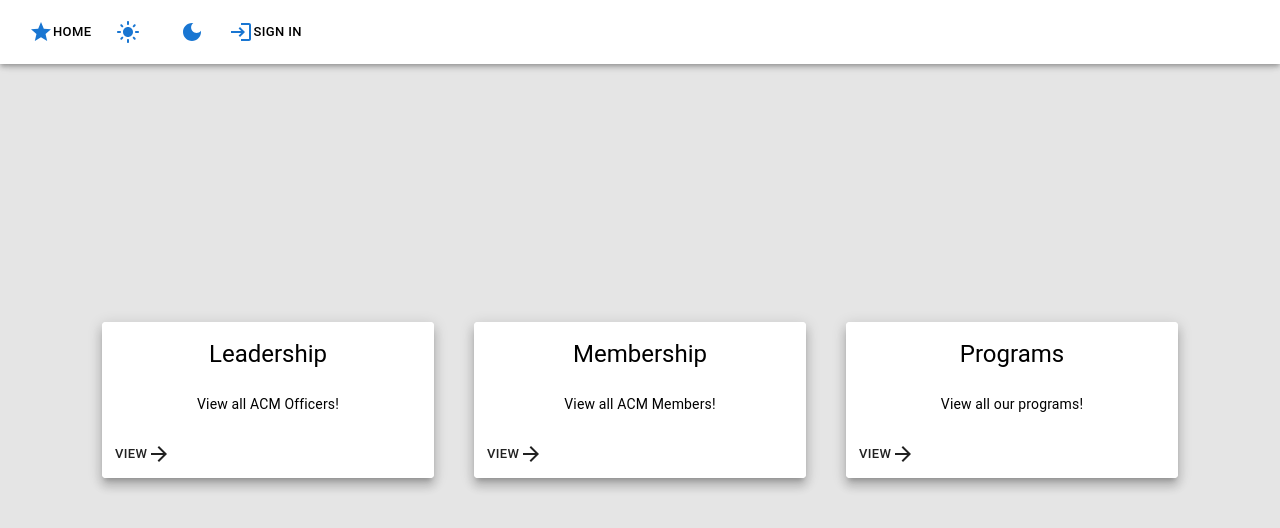
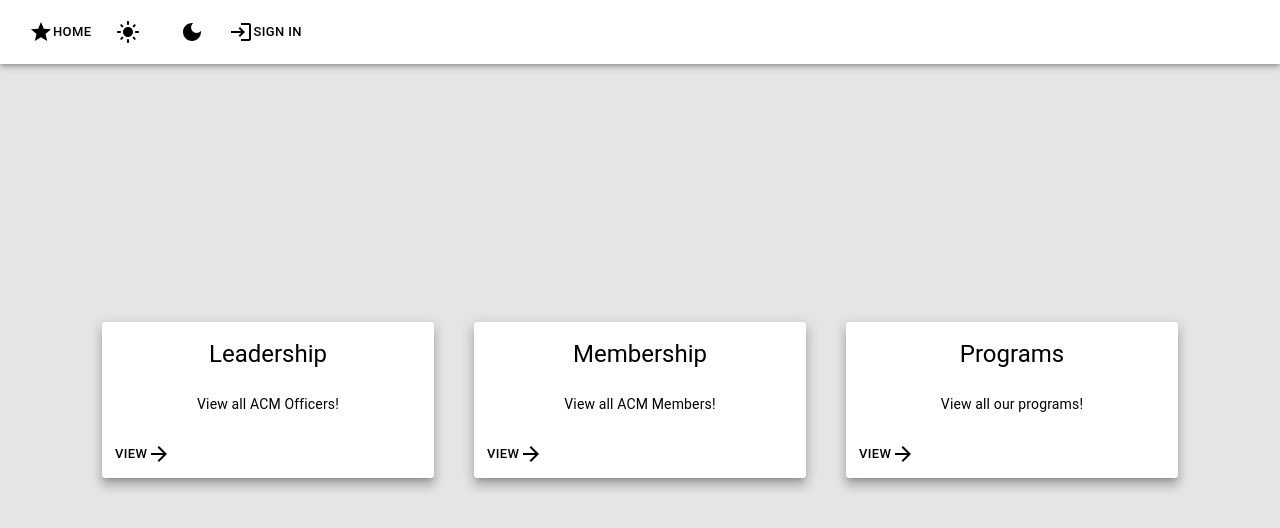
Before and after one commit to acmutd/leadership, a Next.js app: page / in a window 1280 px wide. Shown: the top 528 px of the page. Built offline with nearby package versions, Linux system fonts and the light colour scheme; no server answers.

Commit message:
fix: add important for button color (#45)

```diff
--- a/styles/global.css
+++ b/styles/global.css
@@ -40,11 +40,11 @@ a {
 }
 
 .MuiButton-label {
-  color: var(--fg);
+  color: var(--fg) !important;
 }
 
 .MuiButton-text {
-  color: var(--fg);
+  color: var(--fg) !important;
 }
 
 .MuiFilledInput-root {
```
